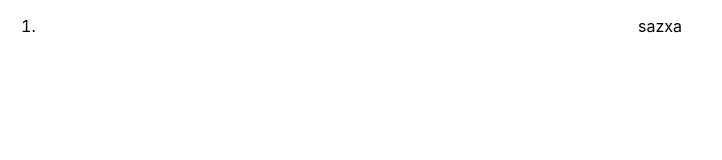
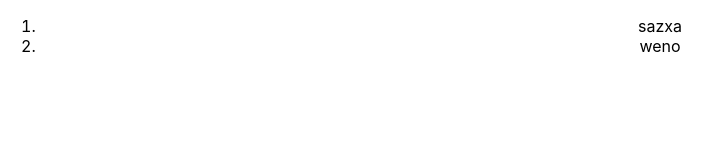
Before and after one commit to kkwoncokr/sazaxa-git-traing, a React (Create React App) app: page / in a window 1280 px wide. Shown: the top 160 px of the page, without its empty margins (0-722 px from the left). Built offline with nearby package versions, Linux system fonts and the light colour scheme.

Commit message:
weno 추가

```diff
--- a/src/App.js
+++ b/src/App.js
@@ -6,6 +6,7 @@ function App() {
     <div className="App">
       <ol>
         <li>sazxa</li>
+        <li>weno</li>
       </ol>
     </div>
   );
```
